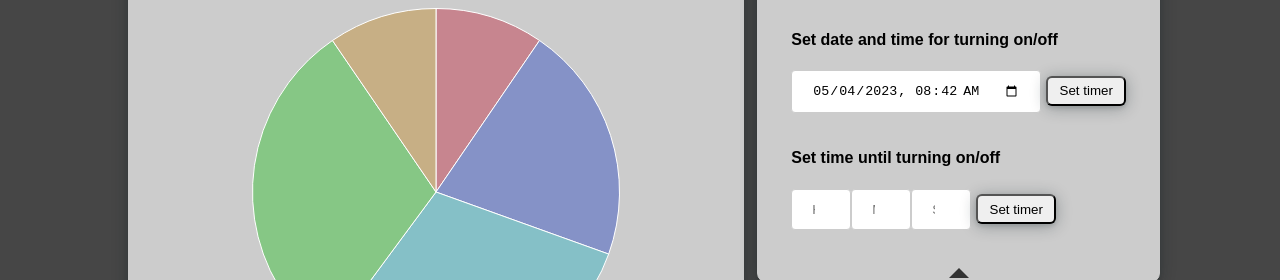
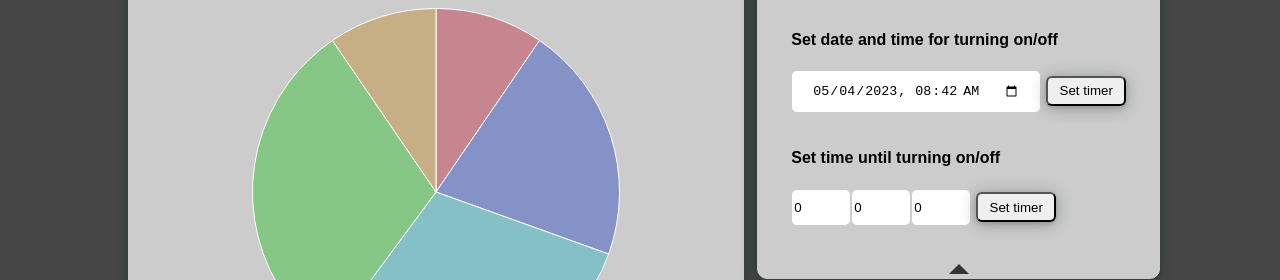
Before and after one commit to Smoxshirt/EnergyGuard, a Vue app: page / in a window 1280 px wide. Both pictures are taken after a click on the button 958 px from the left and 342 px from the top of the page. Shown: the part 371-651 px from the top of the page. Built offline with nearby package versions, Linux system fonts and the light colour scheme; no server answers.

Commit message:
set timer button saving date/time

```diff
--- a/src/views/TimerView.vue
+++ b/src/views/TimerView.vue
@@ -10,6 +10,9 @@ export default {
     data() {
         return {
             currentDateTime: this.getCurrentDateTime(),
+            hours: 0,
+            minutes: 0,
+            seconds: 0,
         };
     },
     methods: {
@@ -30,7 +33,9 @@ export default {
             return nowTwo;
         },
         setScheduledTimer() {
-            console.log(new Date().getTime());
+            const selectedDateTime = new Date(this.currentDateTime);
+            const timestamp = selectedDateTime.getTime();
+            console.log(timestamp);
         },
         setTimer() {
             console.log(new Date().getTime());
--- a/src/views/main.css
+++ b/src/views/main.css
@@ -176,7 +176,7 @@ input, select {
     margin: 0 0 6px 0;
     display: inline-block;
     border: 1px solid #ccc;
-    border-radius: 4px;
+    border-radius: 6px;
     box-sizing: border-box;
 }
 
@@ -257,6 +257,10 @@ input, select {
 
 .choose-timer {
     width: 60px;
+    padding-top: 10px;
+    padding-bottom: 10px;
+    padding-left: 2px;
+    padding-right: 2px;
 }
 
 canvas {
```
